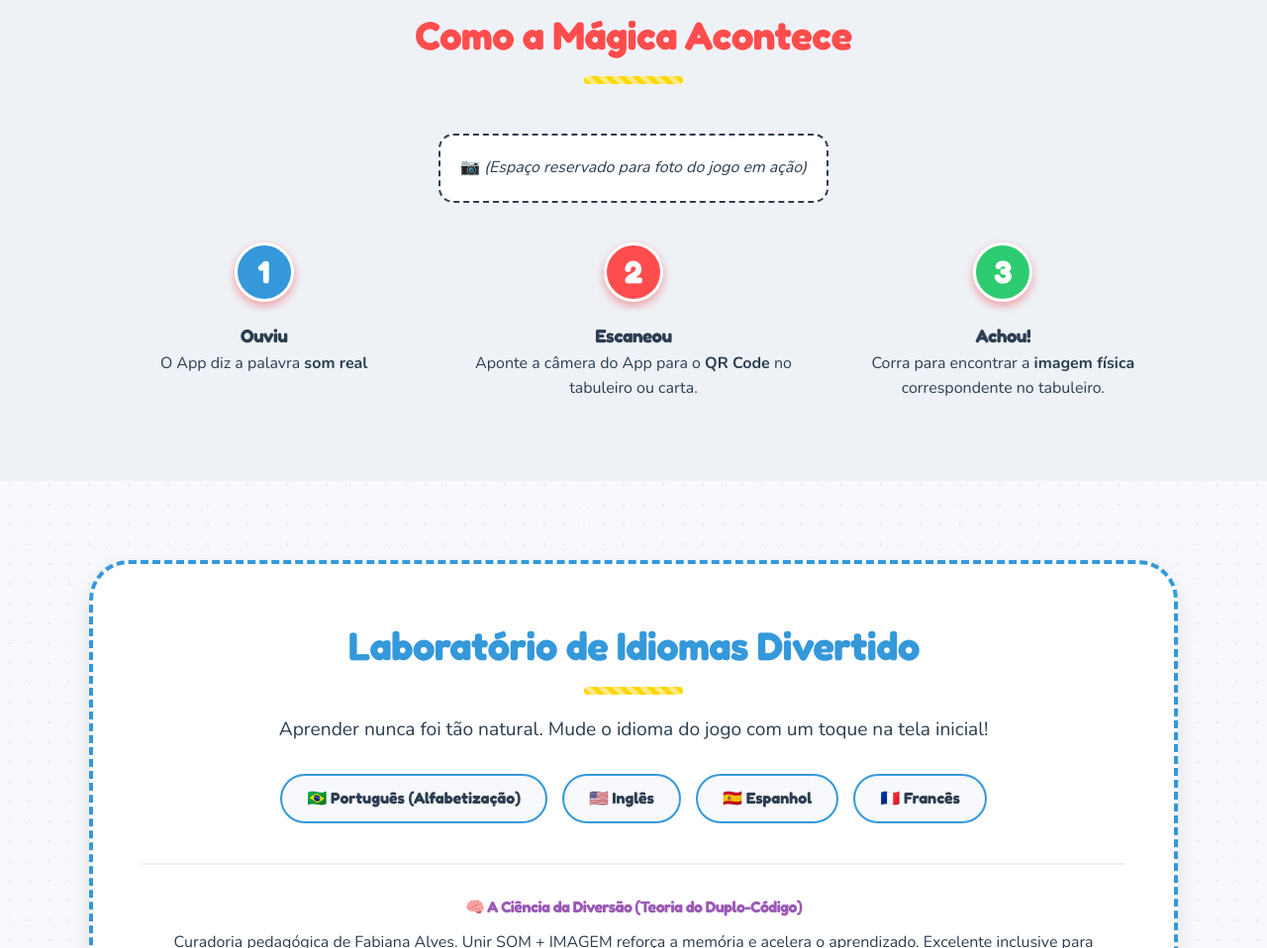
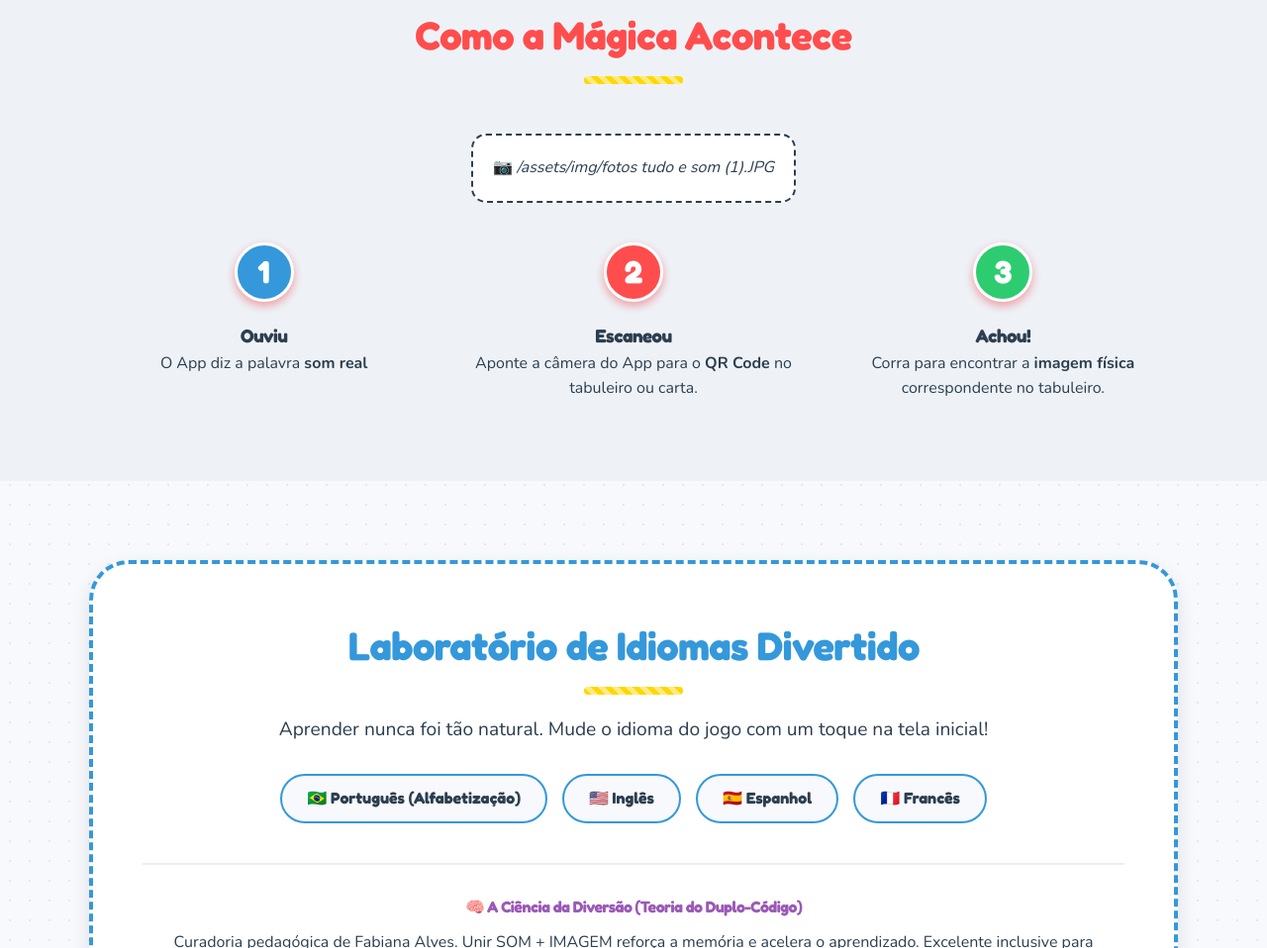
Before and after one commit to carlosbetos/sitetudoesom, a plain HTML site: page index.html in a window 1280 px wide. Shown: the part 1320-2278 px from the top of the page at 99% size. Drawn offline with nearby package versions, Linux system fonts and the light colour scheme.

Commit message:
Update index.html

```diff
--- a/index.html
+++ b/index.html
@@ -392,7 +392,7 @@
             <h2 class="section-title" style="color: var(--cor-vermelha);">Como a Mágica Acontece</h2>
 
             <div style="text-align: center; margin-bottom: 40px;">
-                 <p style="background: #fff; padding: 20px; border-radius: 15px; display: inline-block; border: 2px dashed var(--cor-texto);">📷 <em>(Espaço reservado para foto do jogo em ação)</em></p>
+                 <p style="background: #fff; padding: 20px; border-radius: 15px; display: inline-block; border: 2px dashed var(--cor-texto);">📷 <em>/assets/img/fotos tudo e som (1).JPG</em></p>
             </div>
 
             <div class="steps-container">
```
